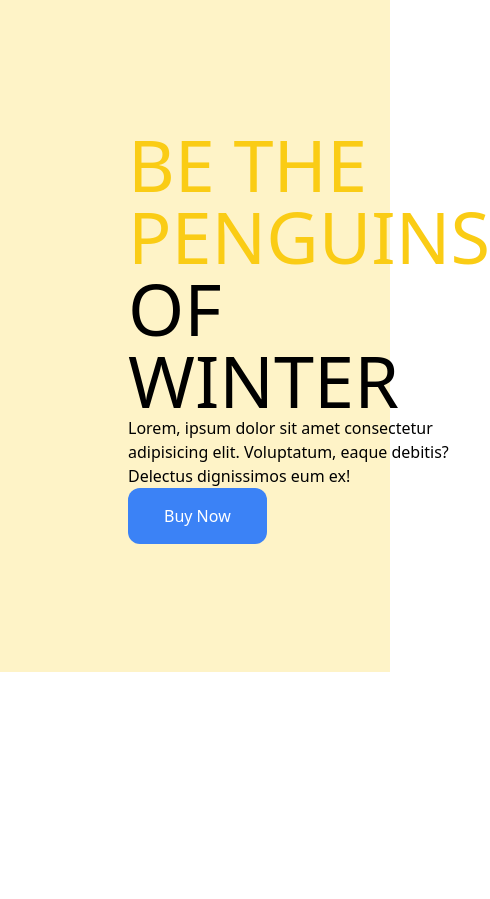
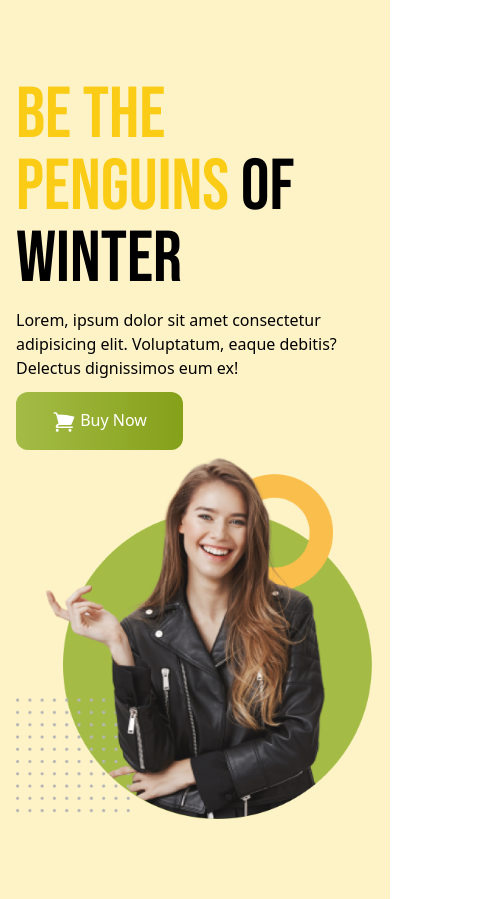
Before and after one commit to sohan-99/penguen-shop, a plain HTML site: page index.html in a window 390 px wide. Shown: the whole page, 490 px wide, since content can reach past the window. Before the commit the page ends 844 px from the top, so only its background shows below. Drawn offline with nearby package versions, Linux system fonts and the light colour scheme.

Commit message:
header end and responsive done

```diff
--- a/index.html
+++ b/index.html
@@ -5,15 +5,26 @@
     <meta name="viewport" content="width=device-width, initial-scale=1.0">
     <title>penguen</title>
     <script src="https://cdn.tailwindcss.com"></script>
+    <link rel="preconnect" href="https://fonts.googleapis.com">
+<link rel="preconnect" href="https://fonts.gstatic.com" crossorigin>
+<link href="https://fonts.googleapis.com/css2?family=Bebas+Neue&family=Open+Sans:wght@400;700;800&family=Work+Sans:ital,wght@0,100;0,200;0,300;0,400;0,500;0,600;0,700;0,800;0,900;1,100;1,200;1,300;1,400;1,500;1,600;1,700;1,800&display=swap" rel="stylesheet">
+<style>
+    .font-bebas{
+        font-family: 'Bebas Neue', sans-serif;
+    }
+</style>
 </head>
 <body>
-    <header class="bg-amber-100 p-32">
-    <div class="flex justify-between items-center">
-        <div>
-            <h1 class="text-7xl uppercase"><span class="text-[#facc15]">Be the Penguins</span> of Winter</h1>
+    <header class="bg-amber-100 py-20 px-4 md:px-32">
+    <div class="flex flex-col md:flex-row justify-between items-center">
+        <div class="space-y-3">
+            <h1 class="text-7xl uppercase font-bebas"><span class="text-[#facc15]">Be the Penguins</span> of Winter</h1>
             <p>Lorem, ipsum dolor sit amet consectetur adipisicing elit. Voluptatum, eaque debitis? Delectus dignissimos eum ex!</p>
-            <button class="py-4 px-9 bg-blue-500 rounded-xl text-white font-medium
-            "> Buy Now </button>
+            <button class="py-4 px-9 bg-gradient-to-r from-[#A4BC46] to-[#85A019] rounded-xl text-white font-medium
+            "><svg xmlns="http://www.w3.org/2000/svg" viewBox="0 0 24 24" fill="currentColor" class="w-6 h-6 inline">
+                <path d="M2.25 2.25a.75.75 0 000 1.5h1.386c.17 0 .318.114.362.278l2.558 9.592a3.752 3.752 0 00-2.806 3.63c0 .414.336.75.75.75h15.75a.75.75 0 000-1.5H5.378A2.25 2.25 0 017.5 15h11.218a.75.75 0 00.674-.421 60.358 60.358 0 002.96-7.228.75.75 0 00-.525-.965A60.864 60.864 0 005.68 4.509l-.232-.867A1.875 1.875 0 003.636 2.25H2.25zM3.75 20.25a1.5 1.5 0 113 0 1.5 1.5 0 01-3 0zM16.5 20.25a1.5 1.5 0 113 0 1.5 1.5 0 01-3 0z" />
+              </svg>
+               Buy Now </button>
         </div>
         <div>
             <img src="images/model.png" alt="">
```
